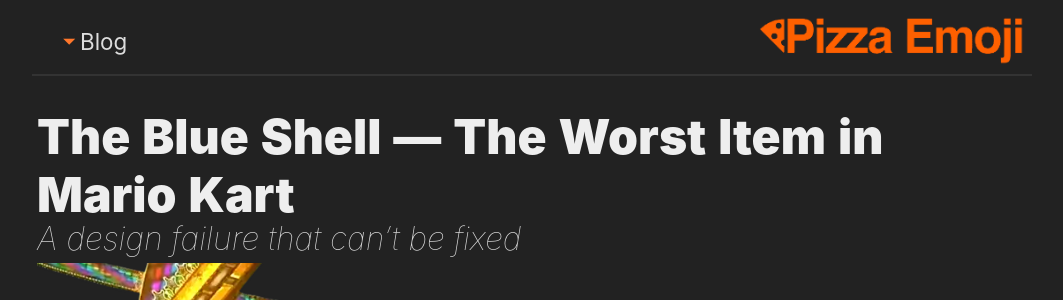
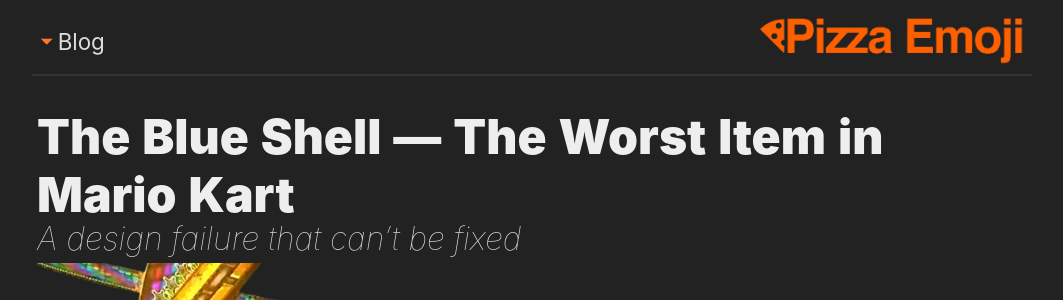
Before and after one commit to pizzaemoji/pizzaemoji.github.io, a PHP site: page /blog/2019-09-01-the-blue-shell/index.html in a window 1280 px wide. Shown: the top 300 px of the page, without its empty margins (108-1171 px from the left). Run offline with PHP 8.4, Linux system fonts and the light colour scheme.

Commit message:
Update blog.css

```diff
--- a/blog/blog.css
+++ b/blog/blog.css
@@ -103,7 +103,7 @@ navheader a:link, navheader a:visited {
 }
 .menu-item {
 	background-color: #222222;
-	padding: 0.5em 1em 0.5em 1em;
+	padding: 0.5em 1em 0.5em 0em;
 	font-size: 1.4em;
 	cursor: default;
 	color: #DDDDDD;
```
